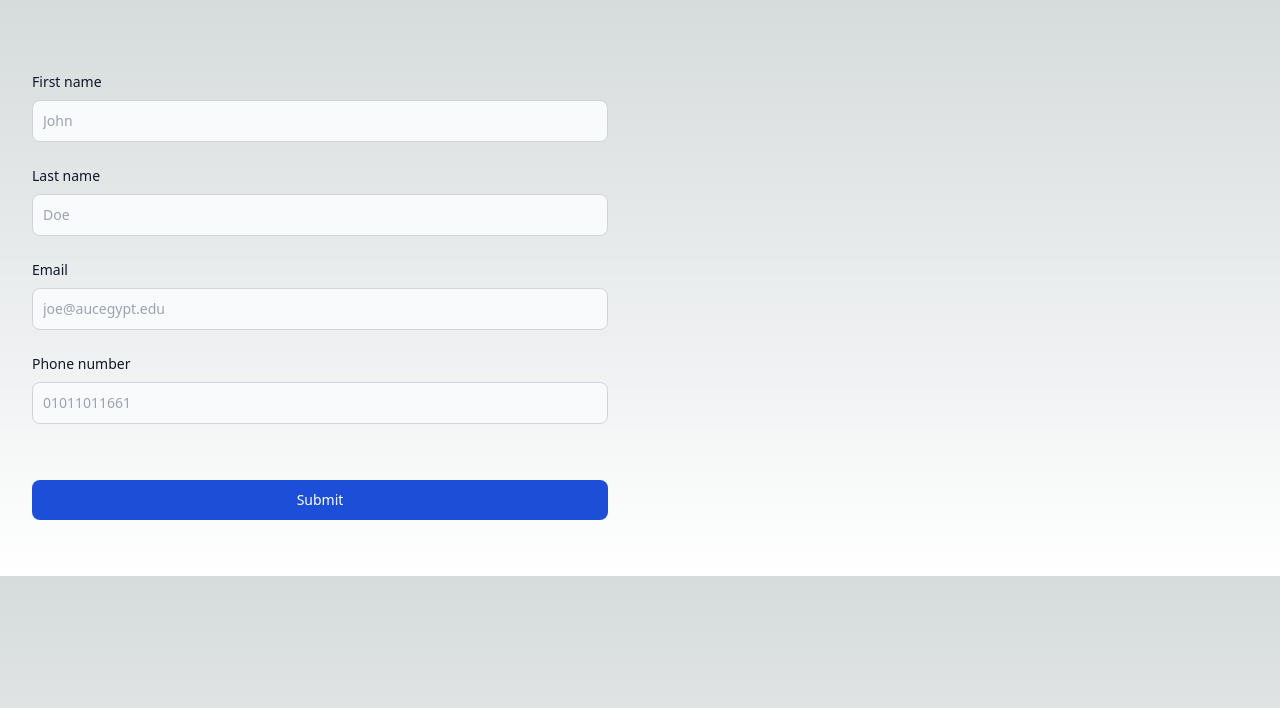
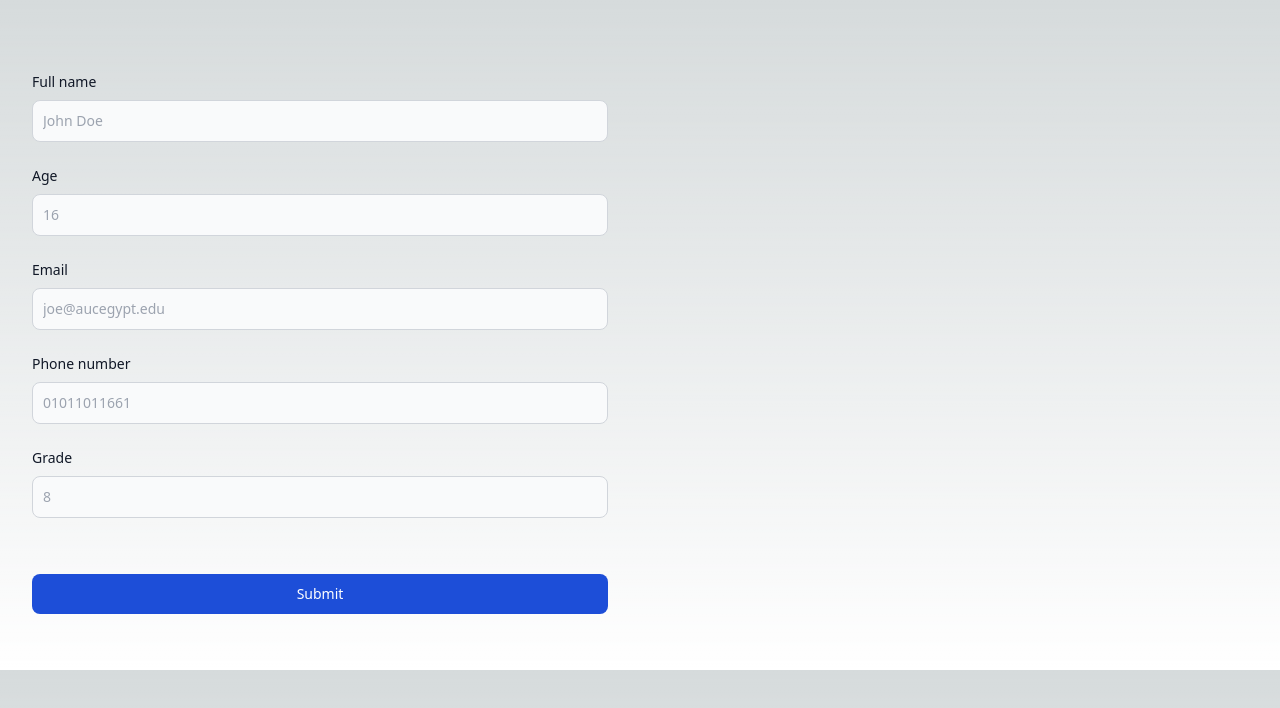
Before and after one commit to bobelmasry/astronomy-form-repo, a Next.js app: page / in a window 1280 px wide. Shown: the top 708 px of the page. Built offline with nearby package versions, Linux system fonts and the light colour scheme.

Commit message:
added some fields

```diff
--- a/pages/index.js
+++ b/pages/index.js
@@ -6,10 +6,12 @@
     console.log(`${firstName} - ${lastName} - ${email} - ${phoneNumber}`);
   }
 
-  const [firstName, setFirstName] = useState('')
-  const [lastName, setLastName] = useState('')
+  const [fullName, setFullName] = useState('')
+  const [age, setAge] = useState('')
   const [email, setEmail] = useState('')
   const [phoneNumber, setPhoneNumber] = useState('')
+  const [grade, setGrade] = useState('')
+
   return (
     <form>
   <div className="grid gap-6 mb-6 mt-10 p-8 md:w-2/4">
@@ -18,16 +20,16 @@
         htmlFor="first_name"
         className="block mb-2 text-sm font-medium text-gray-900 dark:text-white"
       >
-        First name
+        Full name
       </label>
       <input
         type="text"
         id="first_name"
         className="bg-gray-50 border border-gray-300 text-gray-900 text-sm rounded-lg focus:ring-blue-500 focus:border-blue-500 block w-full p-2.5 dark:bg-gray-700 dark:border-gray-600 dark:placeholder-gray-400 dark:text-white dark:focus:ring-blue-500 dark:focus:border-blue-500"
-        placeholder="John"
+        placeholder="John Doe"
         required=""
-        onChange={(event) => setFirstName(event.target.value)}
-        value={firstName}
+        onChange={(event) => setFullName(event.target.value)}
+        value={fullName}
       />
     </div>
     <div>
@@ -35,16 +37,16 @@
         htmlFor="last_name"
         className="block mb-2 text-sm font-medium text-gray-900 dark:text-white"
       >
-        Last name
+        Age
       </label>
       <input
-        type="text"
-        id="last_name"
+        type="tel"
+        id="phone"
         className="bg-gray-50 border border-gray-300 text-gray-900 text-sm rounded-lg focus:ring-blue-500 focus:border-blue-500 block w-full p-2.5 dark:bg-gray-700 dark:border-gray-600 dark:placeholder-gray-400 dark:text-white dark:focus:ring-blue-500 dark:focus:border-blue-500"
-        placeholder="Doe"
+        placeholder="16"
         required=""
-        onChange={(event) => setLastName(event.target.value)}
-        value={lastName}
+        onChange={(event) => setAge(event.target.value)}
+        value={age}
       />
     </div>
     <div>
@@ -81,6 +83,24 @@
         value={phoneNumber}
       />
     </div>
+    <div>
+      <label
+        htmlFor="phone"
+        className="block mb-2 text-sm font-medium text-gray-900 dark:text-white"
+      >
+        Grade
+      </label>
+      <input
+        type="tel"
+        id="phone"
+        className="bg-gray-50 border border-gray-300 text-gray-900 text-sm rounded-lg focus:ring-blue-500 focus:border-blue-500 block w-full p-2.5 dark:bg-gray-700 dark:border-gray-600 dark:placeholder-gray-400 dark:text-white dark:focus:ring-blue-500 dark:focus:border-blue-500"
+        placeholder="8"
+        required=""
+        onChange={(event) => setGrade(event.target.value)}
+        value={grade}
+      />
+    </div>
+
     <button
     onClick={update}
     className="mt-8 text-white bg-blue-700 hover:bg-blue-800 focus:ring-4 focus:outline-none focus:ring-blue-300 font-medium rounded-lg text-sm w-full sm:w-auto px-5 py-2.5 text-center dark:bg-blue-600 dark:hover:bg-blue-700 dark:focus:ring-blue-800"
```
